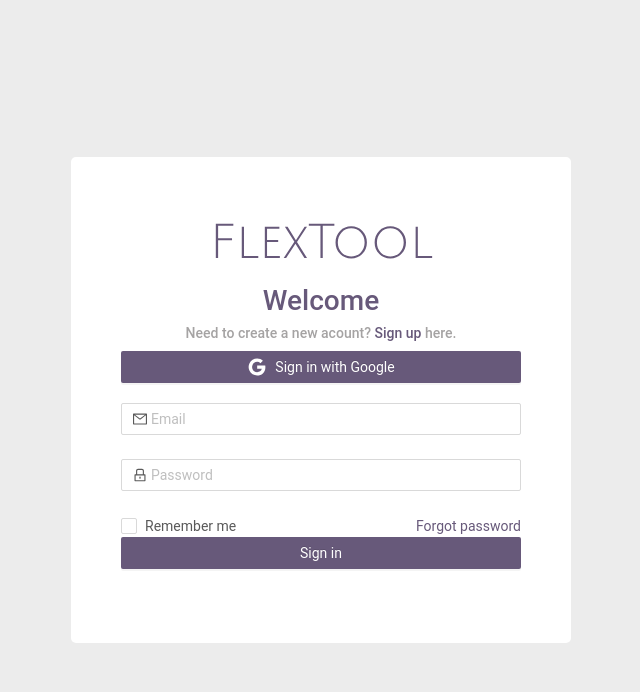
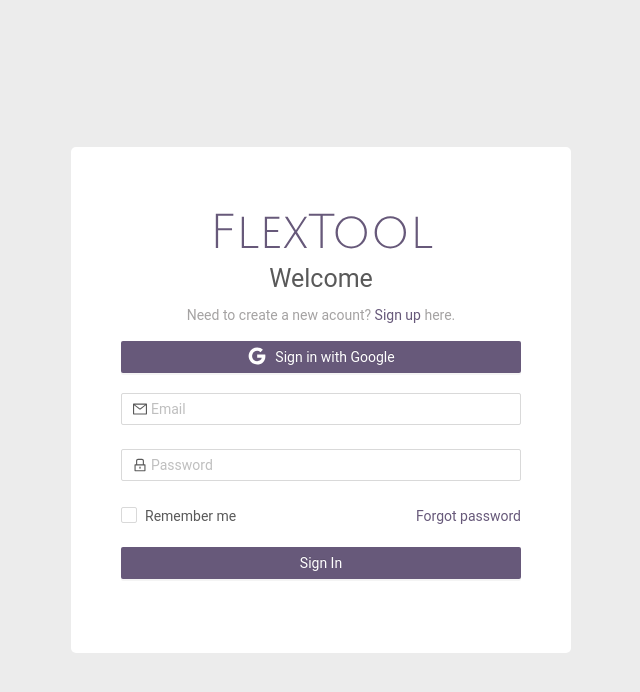
Before and after one commit to ekas/flextool, a React (Create React App) app in the folder frontend/: page / in a window 1280 px wide. Shown: the top 692 px of the page, without its empty margins (319-959 px from the left). Built offline with nearby package versions, Linux system fonts and the light colour scheme; the HTML template or start-up script is replaced by a standard one.

Commit message:
refactor: Updated styles and routes

```diff
--- a/frontend/src/components/login/LoginPage.tsx
+++ b/frontend/src/components/login/LoginPage.tsx
@@ -1,7 +1,8 @@
-import { Button, Checkbox, Col, Form, Input, Row } from "antd";
+import { Button, Checkbox, Col, Form, Input, Row, Typography } from "antd";
 import { LockOutlined, MailOutlined, GoogleOutlined } from "@ant-design/icons";
 import logo from "../../assets/logo.svg";
 import { FC } from "react";
+import { Link } from "react-router-dom";
 import "./index.less";
 
 type LoginProps = {};
@@ -17,14 +18,14 @@
         <Col span={24} className="loginWrapper">
           <div className="loginFormContainer">
             <img src={logo} alt="Logo" />
-            <h1 className="loginHeading">Welcome</h1>
-            <h4 className="loginSubHeading">
+            <Typography.Text className="loginHeading">Welcome</Typography.Text>
+            <Typography.Text className="loginSubHeading">
               Need to create a new acount?{" "}
-              <a className="anchorLinkStyle" href="/logup">
+              <Link className="anchorLinkStyle" to="/logup">
                 Sign up
-              </a>{" "}
+              </Link>{" "}
               here.
-            </h4>
+            </Typography.Text>
             <Button
               type="primary"
               htmlType="submit"
@@ -68,9 +69,9 @@
               </Form.Item>
               <div className="loginFormItemForget">
                 <Checkbox>Remember me</Checkbox>
-                <a className="anchorLinkStyle" href="/">
+                <Link className="anchorLinkStyle" to="/">
                   Forgot password
-                </a>
+                </Link>
               </div>
               <Form.Item>
                 <Button
@@ -78,7 +79,7 @@
                   htmlType="submit"
                   className="loginFormBtn"
                 >
-                  Sign in
+                  Sign In
                 </Button>
               </Form.Item>
             </Form>
--- a/frontend/src/components/login/index.less
+++ b/frontend/src/components/login/index.less
@@ -25,12 +25,13 @@
 }
 
 .loginHeading {
-  color: var(--primary);
+  display: block;
+  font-size: 25px;
+  margin: -10px 0 5px !important;
 }
 
 .loginSubHeading {
   color: var(--grey-light);
-  margin-top: -15px;
 }
 
 .loginFormItem {
@@ -43,6 +44,7 @@
 }
 
 .loginFormBtn {
+  margin-top: 20px;
   width: 100%;
   border: none;
   background: var(--primary);
@@ -57,5 +59,5 @@
   align-items: center;
   justify-content: center;
   width: 80% !important;
-  margin: 0 auto;
+  margin: 15px auto 0;
 }
--- a/frontend/src/components/logup/LogupPage.tsx
+++ b/frontend/src/components/logup/LogupPage.tsx
@@ -1,8 +1,9 @@
-import { Button, Col, Form, Input, Row } from "antd";
+import { Button, Col, Form, Input, Row, Typography } from "antd";
 import { LockOutlined, UserOutlined, MailOutlined } from "@ant-design/icons";
 import logo from "../../assets/logo.svg";
 import { FC } from "react";
 import "./index.less";
+import { Link } from "react-router-dom";
 
 type LogupProps = {};
 
@@ -17,14 +18,16 @@
         <Col span={24} className="logupWrapper">
           <div className="logupFormContainer">
             <img src={logo} alt="Logo" />
-            <h1 className="logupHeading">Welcome, Let’s get you set up</h1>
-            <h4 className="logupSubHeading">
+            <Typography.Text className="loginHeading">
+              Welcome, Let’s get you set up
+            </Typography.Text>
+            <Typography.Text className="logupSubHeading">
               If you are already using FlexTool, you can{" "}
-              <a className="anchorLinkStyle" href="/login">
+              <Link className="anchorLinkStyle" to="/login">
                 Sign in
-              </a>
+              </Link>
               .
-            </h4>
+            </Typography.Text>
             <Form
               name="normal_login"
               className="logupForm"
@@ -89,7 +92,7 @@
                   htmlType="submit"
                   className="logupFormBtn"
                 >
-                  Sign up
+                  Sign Up
                 </Button>
               </Form.Item>
             </Form>
--- a/frontend/src/components/logup/index.less
+++ b/frontend/src/components/logup/index.less
@@ -25,12 +25,13 @@
 }
 
 .logupHeading {
-  color: var(--primary);
+  display: block;
+  font-size: 25px;
+  margin: -10px 0 5px !important;
 }
 
 .logupSubHeading {
   color: var(--grey-light);
-  margin-top: -15px;
 }
 
 .logupFormItem {
@@ -43,6 +44,7 @@
 }
 
 .logupFormBtn {
+  margin-top: 20px;
   width: 100%;
   margin-top: 10px;
   border: none;
--- a/frontend/src/index.less
+++ b/frontend/src/index.less
@@ -17,18 +17,3 @@
   --grey-light: rgb(165, 163, 163);
   --white: #fff;
 }
-
-.ant-checkbox-checked .ant-checkbox-inner,
-.ant-checkbox-indeterminate .ant-checkbox-inner {
-  background-color: var(--primary);
-  border-color: var(--primary);
-}
-
-.anchorLinkStyle {
-  color: var(--primary);
-}
-
-.anchorLinkStyle:hover {
-  text-decoration: underline;
-  color: var(--secondary);
-}
```
